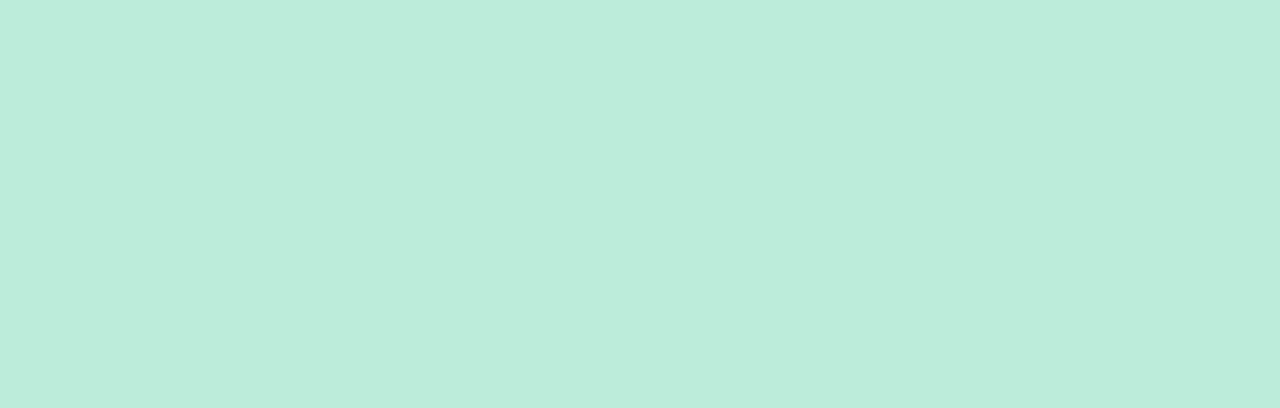
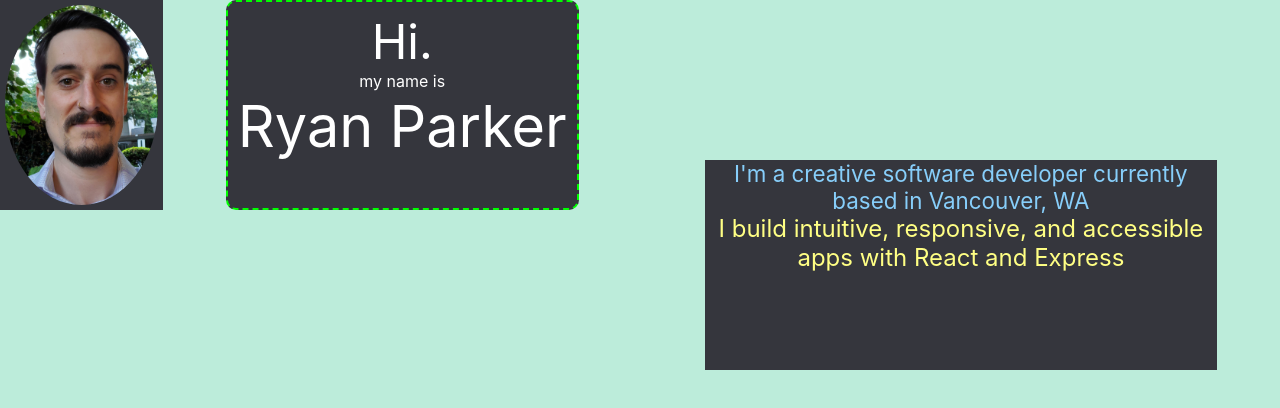
Before and after one commit to ryan-j-parker/portfolio, a React (Create React App) app: page /home in a window 1280 px wide. Before the commit this address had no page. Shown: the top 408 px of the page. Built offline with nearby package versions, Linux system fonts and the light colour scheme; a web font is replaced by a local one.

Commit message:
v1 deploy

```diff
--- a/package.json
+++ b/package.json
@@ -3,6 +3,7 @@
   "version": "0.1.0",
   "private": true,
   "dependencies": {
+    "@react-three/cannon": "^6.5.0",
     "@react-three/drei": "^9.43.3",
     "@react-three/fiber": "^8.9.1",
     "@supabase/supabase-js": "^1.28.5",
--- a/src/App.js
+++ b/src/App.js
@@ -2,12 +2,14 @@ import './App.css';
 import Scene from './components/Scene/Scene';
 import { Routes, Route } from 'react-router-dom';
 import Main from './components/Main/Main';
+import Home from './components/alt/Home';
 
 function App() {
   return (
     <>
       <Routes>
         <Route path="/scene" element={<Scene />} />
+        <Route path="/home" element={<Home />} />
         <Route path="/" element={<Main />} />
       </Routes>
     </>
--- a/src/components/About/About.jsx
+++ b/src/components/About/About.jsx
@@ -32,7 +32,13 @@ export default function About() {
         <div className="about-text">
           <h1 className="hi">Hi!</h1>
           <h5 className="my">my name is</h5>
-          <h2 className="ryan">Ryan Parker</h2>
+          <h2 className="ryan" title="
+            I'm currently working on v2
+            of this site, which will be
+            a full-stack app built with
+            React, Express, and Supabase.
+            Please share your feedback!
+          ">Ryan Parker</h2>
           <h2 className="dev">
             I&apos;m a{' '}
             <p className="creative" id="c">
--- a/src/components/Main/Main.jsx
+++ b/src/components/Main/Main.jsx
@@ -14,7 +14,10 @@ export default function Main() {
         <div className="wrap-box">
           <div className="projects-label">
             <a href="/scene">
-              <h1 className="projects" title="Click to see why the page takes so long to load! 😂">
+              <h1 className="projects" title="
+              Click to see why the page takes so long to load! 😂
+              ~ work in progress ~
+              ">
                 Projects:
               </h1>
             </a>
--- a/src/components/Scene/Marker.jsx
+++ b/src/components/Scene/Marker.jsx
@@ -8,17 +8,12 @@ export default function Marker(props) {
   const markerRef = useRef();
   const vector = new THREE.Vector3();
 
-  // console.log('vector: ', vector);
-  // console.log('markerRef: ', markerRef);
-  // console.log('markerRef.current: ', markerRef.current);
-
   useFrame((state) => {
     if (clicked) {
       state.camera.lookAt(markerRef.current.position);
       // eslint-disable-next-line no-undef
       state.camera.position.lerp(vector.set(xPosition, yPosition, zPosition), 0.01);
       state.camera.updateProjectionMatrix();
-      // console.log('state.camera: ', state.camera);
     }
     return null;
   });
--- a/src/components/Scene/Scene.jsx
+++ b/src/components/Scene/Scene.jsx
@@ -4,7 +4,7 @@ import { DoubleSide } from 'three';
 import React, { useRef, useState, useEffect } from 'react';
 import './Scene.css';
 import { Canvas, extend, useFrame, useThree, useLoader } from '@react-three/fiber';
-import { useTexture } from '@react-three/drei';
+import { useTexture, Stats } from '@react-three/drei';
 import { OrbitControls } from 'three/examples/jsm/controls/OrbitControls.js';
 extend({ OrbitControls });
 import { gsap } from 'gsap';
@@ -63,7 +63,7 @@ function AlgosText() {
 
   return (
     <>
-      <mesh position={[3, -3, -16]} rotation={[-0.6, 0.3, -0.3]}>
+      <mesh position={[-1, -3, -16]} rotation={[-0.6, 0.3, -0.3]}>
         <textGeometry args={['3x3x3 algorithms', { font, size: 2, height: 1.2 }]} />
         <meshNormalMaterial attach="material" color={'white'} />
       </mesh>
@@ -210,14 +210,61 @@ function TexturePlane() {
   );
 }
 
-function Spheres() {
+function Sphere() {
+  const sphereRef = useRef();
+
+  useFrame(({ clock }) => {
+    const t = clock.getElapsedTime();
+    // sphereRef.current.position.x = t + 2;
+    if (sphereRef.current.position.x > 10) {
+      sphereRef.current.position.x = t - 2;
+    }
+    sphereRef.current.position.x = t + 2;
+  });
+
+  const texture = useLoader(THREE.TextureLoader, '/rock/rocks-color.jpg');
+
   return (
-    <mesh position={[-10, 0, -10]} rotation={[0, 0, 0]}>
+    <mesh map={texture} ref={sphereRef} position={[0, 0, 0]} rotation={[0, 0, 0]}>
       <sphereGeometry attach="geometry" args={[2, 32, 32]} />
       <meshNormalMaterial attach="material" color={'white'} />
     </mesh>
   );
 }
+
+// function OrbitalAnchor() {
+//   return (
+//     <mesh>
+//       <sphereGeometry attach="geometry" args={[1, 1, 1]} />
+//       <meshNormalMaterial attach="material" />
+//     </mesh>
+//   );
+// }
+
+const tempBoxes = new THREE.Object3D();
+
+const Boxes = ({ i, j }) => {
+  const material = new THREE.MeshLambertMaterial({ color: '#affecd' });
+  const boxesGeometry = new THREE.BoxGeometry(0.5, 0.5, 0.5);
+  const ref = useRef();
+
+  useFrame(({ clock }) => {
+    let counter = 0;
+    const t = clock.oldTime * 0.001;
+    for (let x = 0; x < i; x++) {
+      for (let z = 0; z < j; z++) {
+        const id = counter++;
+        tempBoxes.position.set(i / 2 - x, 0, j / 2 - z);
+        tempBoxes.rotation.y = t;
+        tempBoxes.updateMatrix();
+        ref.current.setMatrixAt(id, tempBoxes.matrix);
+      }
+    }
+    ref.current.instanceMatrix.needsUpdate = true;
+  });
+
+  return <instancedMesh position-y={-25.5} ref={ref} args={[boxesGeometry, material, i * j]} />;
+};
 
 export default function Scene() {
   const CameraController = () => {
@@ -235,7 +282,9 @@ export default function Scene() {
     <>
       <Canvas style={{ height: '100vh', width: '100vw' }}>
         {/* <Marker /> */}
-        <Spheres />
+        <Sphere />
+        <Boxes i={350} j={350} />
+        <Stats />
         <TexturePlane />
         <DevpalText />
         <SoundText />
--- a/src/components/Stack/Stack.css
+++ b/src/components/Stack/Stack.css
@@ -9,11 +9,13 @@
 }
 
 .twitter-box {
-  height: auto;
+  height: 100vh;
   display: flex;
   align-items: center;
   justify-content: center;
-  background-color: green;
+  /* margin: 0 auto; */
+  background-color: #ff8757;
+  box-shadow: inset 0 -1px 10px -6px;
 }
 
 .twitter-timeline {
@@ -26,6 +28,12 @@
   height: 55%;
   z-index: 5;
   border-radius: 10px;
+}
+
+.twitter-follow-button {
+  margin-top: 92vh;
+  z-index: 9;
+  padding: 15px;
 }
 
 .twitter-timeline::-webkit-scrollbar {
--- a/src/components/Stack/Stack.jsx
+++ b/src/components/Stack/Stack.jsx
@@ -16,6 +16,14 @@ export default function Stack() {
             href="https://twitter.com/ryanparkerdev?ref_src=twsrc%5Etfw"
           >
             Tweets by ryanparkerdev
+          </a>
+          <a
+            href="https://twitter.com/ryanparkerdev?ref_src=twsrc%5Etfw"
+            className="twitter-follow-button"
+            data-size="large"
+            data-show-count="false"
+          >
+            Follow @ryanparkerdev
           </a>
         </div>
         <div className="frame">
--- /dev/null
+++ b/src/components/alt/Home.css
@@ -0,0 +1,85 @@
+.home {
+  margin: 0;
+  padding: 0;
+  box-sizing: border-box;
+  position: fixed;
+  display: grid;
+  grid-template-columns: repeat(5, 1fr);
+  grid-template-rows: repeat(8, 1fr);
+  grid-template-areas:
+    'a a a a a'
+    'b b b b b'
+    'c c c c c'
+    'd d d d d'
+    'e e e e e'
+    'f f f f f'
+    'g g g g g'
+    'h h h h h';
+}
+
+.about {
+  position: fixed;
+  top: 0;
+  border-radius: 10px;
+  width: 100%;
+  display: flex;
+  margin: 0 auto;
+  height: auto;
+}
+
+.headshot-frame {
+  position: relative;
+  display: flex;
+  background-color: #35363d;
+}
+
+.headshot {
+  position: relative;
+  height: 200px;
+  width: auto;
+  object-fit: cover;
+  border-radius: 50%;
+  padding: 5px;
+}
+
+.statement {
+  color: white;
+  border: 2px dashed rgb(0, 255, 0);
+  padding: 10px;
+  width: auto;
+  border-radius: 10px;
+  background-color: #35363d;
+  margin: 0 auto;
+}
+
+.p1 {
+  font-size: 3rem;
+}
+
+.p2 {
+}
+
+.p3 {
+  font-size: 3.6rem;
+  position: relative;
+  bottom: 0;
+}
+
+.make {
+  width: 40vw;
+  margin: 0 auto;
+  background-color: #35363d;
+  grid-area: b;
+  position: relative;
+  top: 20vh;
+}
+
+.p4 {
+  color: lightskyblue;
+  font-size: 1.4rem;
+}
+
+.p5 {
+  color: rgb(255, 255, 132);
+  font-size: 1.5rem;
+}
--- /dev/null
+++ b/src/components/alt/Home.jsx
@@ -0,0 +1,29 @@
+import React from 'react';
+import './Home.css';
+
+export default function Home() {
+  return (
+    <div className="home">
+      <div className="about">
+        <div className="headshot-frame">
+          <img src="/ryanparker34.png" className="headshot" />
+        </div>
+        <div className="statement">
+          <p className="p1">Hi.</p>
+          <p className="p2">my name is</p>
+          <p className="p3">Ryan Parker</p>
+        </div>
+        <div className="make">
+          <p className="p4">
+            I&apos;m a creative software developer currently based in Vancouver, WA
+          </p>
+          <p className="p5">
+            I build intuitive, responsive, and accessible apps with React and Express
+          </p>
+        </div>
+      </div>
+      <div className="apps"></div>
+      <div className="tech-stack"></div>
+    </div>
+  );
+}
```
Also changed, not shown: 1 other file (tests, documents, lock files or other folders). Lines whose indentation alone changed are shown as unchanged.
